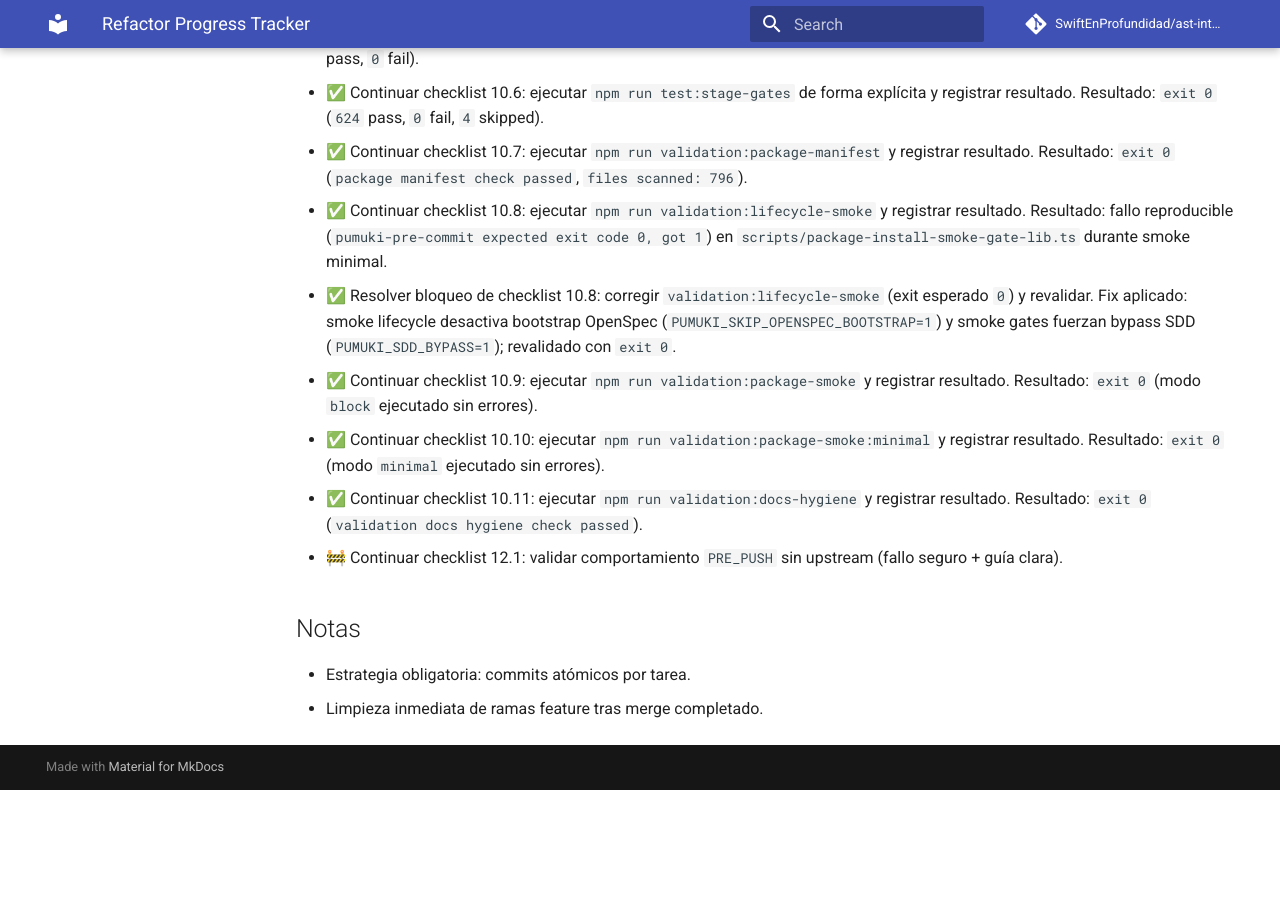
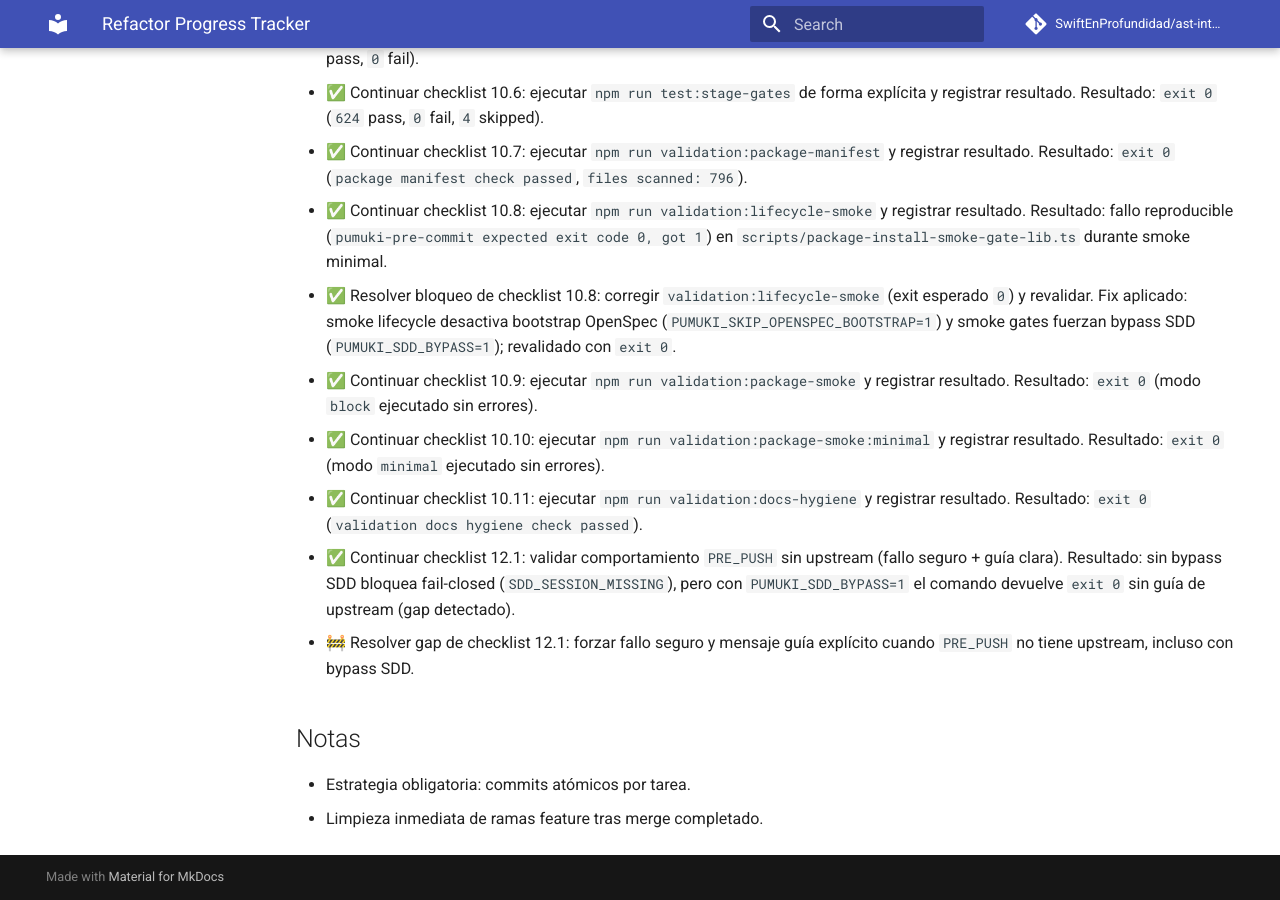
Before and after one commit to SwiftEnProfundidad/ast-intelligence-hooks, an MkDocs documentation site: the page built from docs/REFRACTOR_PROGRESS.md, in a window 1280 px wide and 900 px high, scrolled down 15558 px. Built offline with MkDocs 1.6.1 and Material for MkDocs 9.7.7, drawn with Linux system fonts in a browser that asks for light colours; comment, search, counter and statistics services are not loaded; before the commit the page ends 16348 px from its top, so only the background shows below that.

Commit message:
docs: record pre-push no-upstream validation gap

```diff
--- a/docs/REFRACTOR_PROGRESS.md
+++ b/docs/REFRACTOR_PROGRESS.md
@@ -357,7 +357,8 @@ Estado consolidado del refactor con seguimiento de tareas y evidencia del avance
 - ✅ Continuar checklist 10.9: ejecutar `npm run validation:package-smoke` y registrar resultado. Resultado: `exit 0` (modo `block` ejecutado sin errores).
 - ✅ Continuar checklist 10.10: ejecutar `npm run validation:package-smoke:minimal` y registrar resultado. Resultado: `exit 0` (modo `minimal` ejecutado sin errores).
 - ✅ Continuar checklist 10.11: ejecutar `npm run validation:docs-hygiene` y registrar resultado. Resultado: `exit 0` (`validation docs hygiene check passed`).
-- 🚧 Continuar checklist 12.1: validar comportamiento `PRE_PUSH` sin upstream (fallo seguro + guía clara).
+- ✅ Continuar checklist 12.1: validar comportamiento `PRE_PUSH` sin upstream (fallo seguro + guía clara). Resultado: sin bypass SDD bloquea fail-closed (`SDD_SESSION_MISSING`), pero con `PUMUKI_SDD_BYPASS=1` el comando devuelve `exit 0` sin guía de upstream (gap detectado).
+- 🚧 Resolver gap de checklist 12.1: forzar fallo seguro y mensaje guía explícito cuando `PRE_PUSH` no tiene upstream, incluso con bypass SDD.
 
 ## Notas
 - Estrategia obligatoria: commits atómicos por tarea.
```
